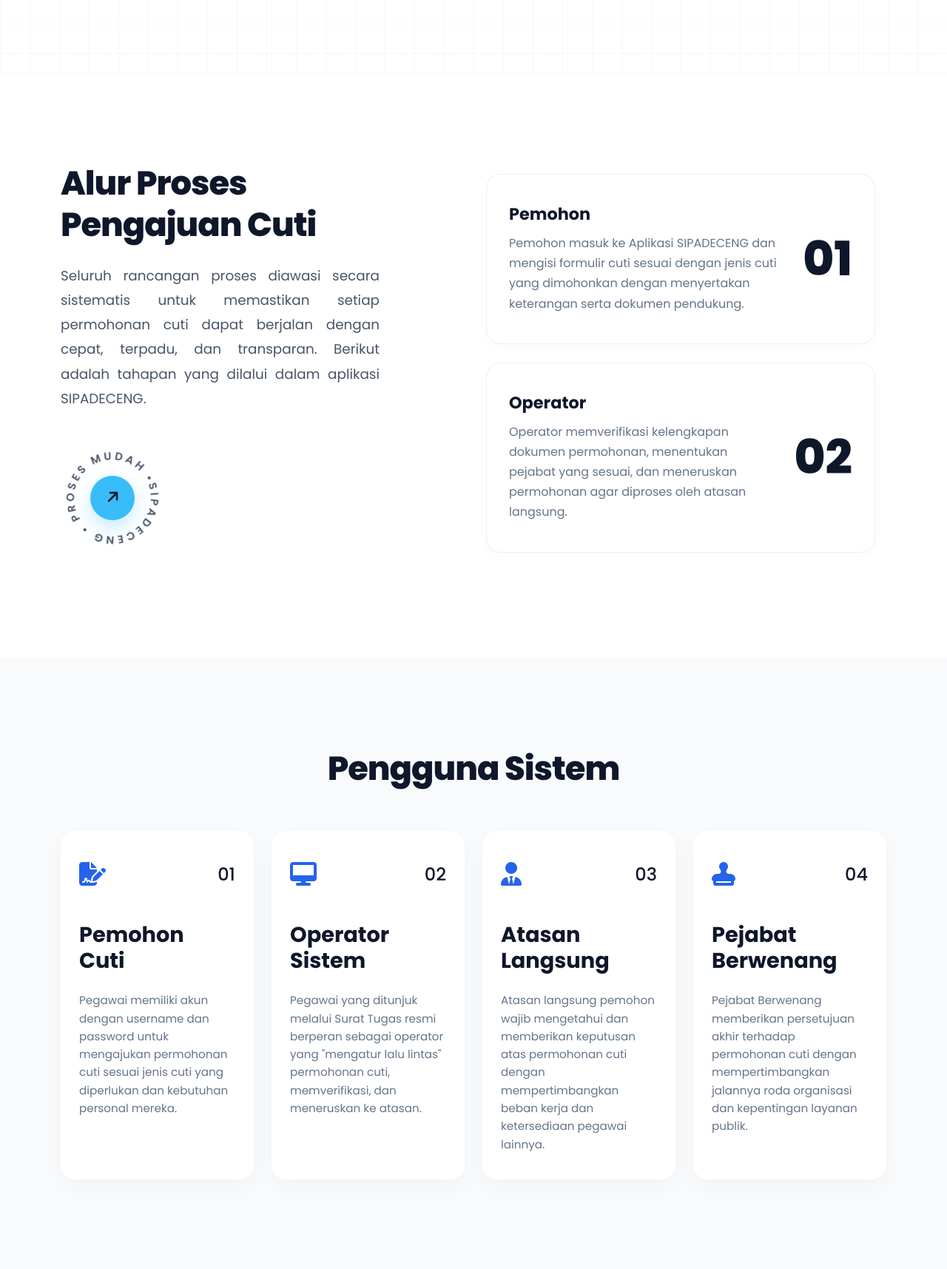
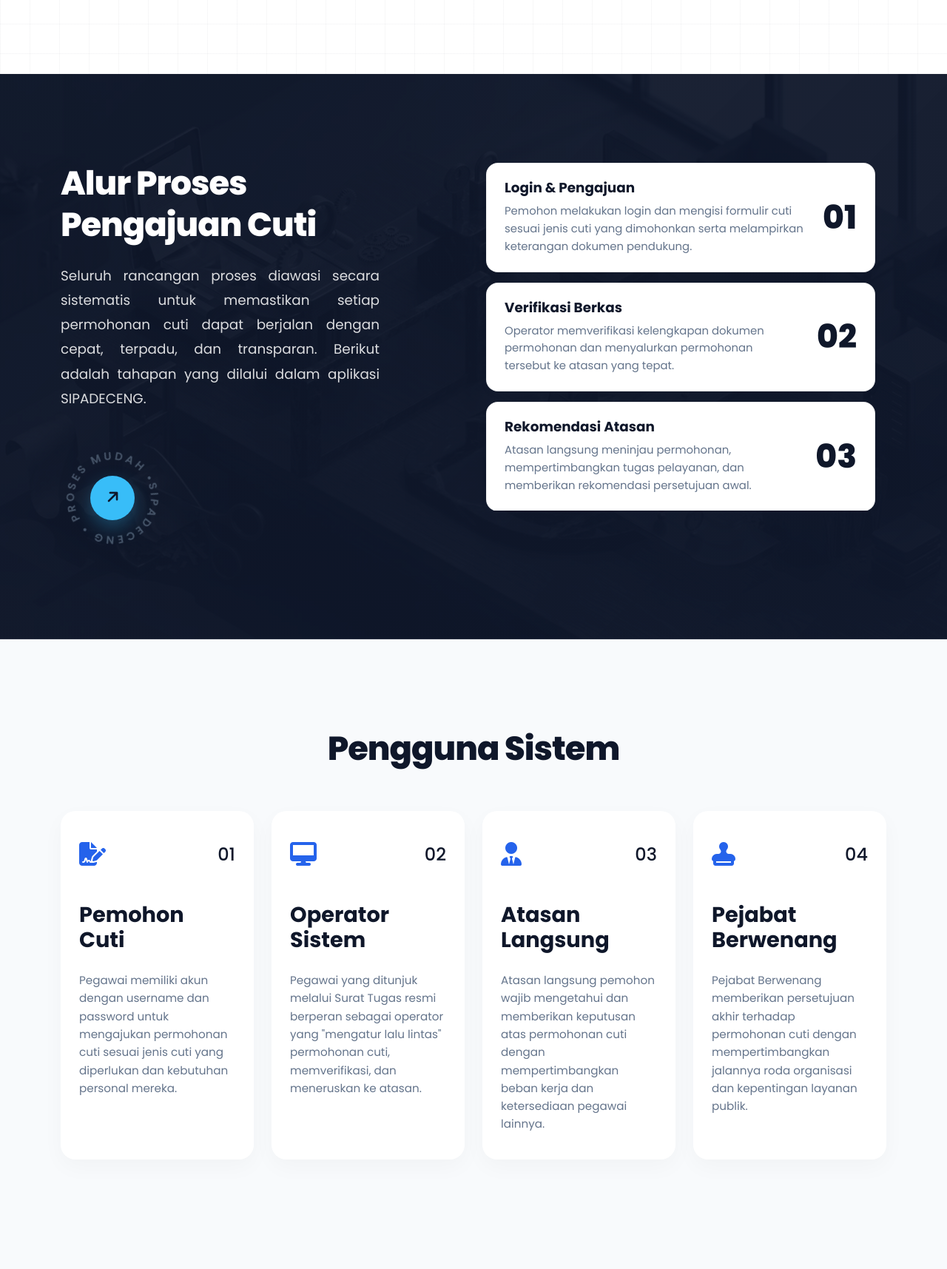
Before and after one commit to Jallrijal/sipadeceng-unfinished, a PHP site: page / in a window 1280 px wide. Shown: the part 2394-4109 px from the top of the page at 74% size. Run offline with PHP 8.4, Linux system fonts and the light colour scheme; some libraries are stand-ins or nearby versions.

Commit message:
Fix alur section

```diff
--- a/app/views/auth/landingpage/_alur.php
+++ b/app/views/auth/landingpage/_alur.php
@@ -10,7 +10,7 @@
 						Seluruh rancangan proses diawasi secara sistematis untuk memastikan setiap permohonan cuti dapat berjalan dengan cepat, terpadu, dan transparan. Berikut adalah tahapan yang dilalui dalam aplikasi SIPADECENG.
 					</p>
 
-					<div class="alur-circular-wrapper mt-5" data-aos="fade-up" data-aos-delay="200">
+					<div class="alur-circular-wrapper mt-5 d-none d-md-flex" data-aos="fade-up" data-aos-delay="200">
 						<a href="#pengguna" class="btn-alur-circle">
 							<i class="fas fa-arrow-up border-0"></i>
 						</a>
@@ -27,14 +27,13 @@
 			<!-- Right Scrollable Cards -->
 			<div class="col-lg-6 offset-lg-1" data-aos="fade-left">
 				<div class="alur-scroll-container" id="alur-scroll-container">
-
 					<!-- Card 01 -->
 					<div class="alur-item" data-step="1">
 						<div class="alur-item-bg"></div>
 						<div class="alur-item-content">
 							<div class="alur-text">
-								<h3>Pemohon</h3>
-								<p>Pemohon masuk ke Aplikasi SIPADECENG dan mengisi formulir cuti sesuai dengan jenis cuti yang dimohonkan dengan menyertakan keterangan serta dokumen pendukung.</p>
+								<h3>Login & Pengajuan</h3>
+								<p>Pemohon melakukan login dan mengisi formulir cuti sesuai jenis cuti yang dimohonkan serta melampirkan keterangan dokumen pendukung.</p>
 							</div>
 							<div class="alur-number">01</div>
 						</div>
@@ -45,8 +44,8 @@
 						<div class="alur-item-bg"></div>
 						<div class="alur-item-content">
 							<div class="alur-text">
-								<h3>Operator</h3>
-								<p>Operator memverifikasi kelengkapan dokumen permohonan, menentukan pejabat yang sesuai, dan meneruskan permohonan agar diproses oleh atasan langsung.</p>
+								<h3>Verifikasi Berkas</h3>
+								<p>Operator memverifikasi kelengkapan dokumen permohonan dan menyalurkan permohonan tersebut ke atasan yang tepat.</p>
 							</div>
 							<div class="alur-number">02</div>
 						</div>
@@ -57,8 +56,8 @@
 						<div class="alur-item-bg"></div>
 						<div class="alur-item-content">
 							<div class="alur-text">
-								<h3>Atasan Langsung</h3>
-								<p>Atasan langsung menerima permohonan, meninjau ketersediaan pegawai lainnya, dan memperhitungkan tugas pelayanan dalam memberikan persetujuan atau penolakan dengan catatan.</p>
+								<h3>Rekomendasi Atasan</h3>
+								<p>Atasan langsung meninjau permohonan, mempertimbangkan tugas pelayanan, dan memberikan rekomendasi persetujuan awal.</p>
 							</div>
 							<div class="alur-number">03</div>
 						</div>
@@ -69,14 +68,36 @@
 						<div class="alur-item-bg"></div>
 						<div class="alur-item-content">
 							<div class="alur-text">
-								<h3>Pejabat Berwenang</h3>
-								<p>Pejabat Berwenang memberikan persetujuan akhir sesuai hasil verifikasi. Setelah disetujui, permohonan cuti dinyatakan selesai dan SK Cuti dapat diunduh langsung oleh pemohon.</p>
+								<h3>Finalisasi Keputusan</h3>
+								<p>Pejabat Berwenang meninjau ulang dan memberikan persetujuan akhir serta pengesahan atas permohonan cuti.</p>
 							</div>
 							<div class="alur-number">04</div>
 						</div>
 					</div>
 
-				</div>
+					<!-- Card 05 -->
+					<div class="alur-item" data-step="5">
+						<div class="alur-item-bg"></div>
+						<div class="alur-item-content">
+							<div class="alur-text">
+								<h3>Penerbitan SK</h3>
+								<p>Sistem secara otomatis membuat dan menerbitkan Surat Keputusan (SK) Cuti yang telah ditandatangani secara elektronik.</p>
+							</div>
+							<div class="alur-number">05</div>
+						</div>
+					</div>
+
+					<!-- Card 06 -->
+					<div class="alur-item" data-step="6">
+						<div class="alur-item-bg"></div>
+						<div class="alur-item-content">
+							<div class="alur-text">
+								<h3>Unduh Dokumen</h3>
+								<p>Permohonan selesai! Pemohon dapat langsung mengunduh SK Cuti yang telah disahkan kapan saja dari *dashboard*.</p>
+							</div>
+							<div class="alur-number">06</div>
+						</div>
+					</div>				</div>
 			</div>
 		</div>
 	</div>
--- a/public/css/auth/welcome.css
+++ b/public/css/auth/welcome.css
@@ -480,9 +480,9 @@ body {
 /* =================== ALUR SECTION (REDESIGN) =================== */
 .section-alur-new {
     padding: 120px 0;
-    background-color: #ffffff;
+    background: linear-gradient(135deg, rgba(15, 23, 42, 0.92) 0%, rgba(15, 23, 42, 0.98) 100%), url('../../images/about.jpg') center/cover no-repeat;
     position: relative;
-    border-bottom: 1px solid rgba(0,0,0,0.03);
+    border-bottom: 1px solid rgba(255,255,255,0.05);
 }
 
 .alur-sticky-wrapper {
@@ -501,14 +501,14 @@ body {
 .alur-heading-main {
     font-size: clamp(2rem, 3.5vw, 3.5rem);
     font-weight: 800;
-    color: #0f172a;
+    color: #ffffff;
     line-height: 1.25;
     letter-spacing: -1px;
 }
 
 .alur-desc-main {
     font-size: 1.15rem;
-    color: #475569;
+    color: rgba(255, 255, 255, 0.85);
     line-height: 1.8;
     text-align: justify;
 }
@@ -563,9 +563,8 @@ body {
 .alur-scroll-container {
     padding-right: 15px;
     padding-left: 5px;
-    padding-top: 15px;
-    padding-bottom: 25px;
-    max-height: 550px;
+    padding-bottom: 20px;
+    max-height: 470px;
     overflow-y: auto;
     scrollbar-width: thin; /* Firefox */
     scrollbar-color: #cbd5e1 transparent; /* Firefox */
@@ -589,16 +588,16 @@ body {
 }
 @media (max-width: 991.98px) {
     .alur-scroll-container {
-        max-height: 450px;
+        max-height: 470px;
         margin-top: 40px;
     }
 }
 
 .alur-item {
     position: relative;
-    border-radius: 20px;
-    padding: 40px 30px;
-    margin-bottom: 25px;
+    border-radius: 16px;
+    padding: 22px 24px;
+    margin-bottom: 14px;
     background-color: #ffffff;
     border: 1px solid rgba(0,0,0,0.06);
     transition: all 0.4s cubic-bezier(0.165, 0.84, 0.44, 1);
@@ -623,21 +622,21 @@ body {
     padding-right: 25px;
 }
 .alur-text h3 {
-    font-size: 1.4rem;
+    font-size: 1.15rem;
     font-weight: 700;
     color: #0f172a;
-    margin-bottom: 12px;
+    margin-bottom: 8px;
     transition: color 0.4s ease;
 }
 .alur-text p {
-    font-size: 1rem;
+    font-size: 0.93rem;
     color: #64748b;
     margin: 0;
-    line-height: 1.7;
+    line-height: 1.6;
     transition: color 0.4s ease;
 }
 .alur-number {
-    font-size: 4rem;
+    font-size: 2.75rem;
     font-weight: 800;
     color: #0f172a;
     transition: color 0.4s ease;
@@ -649,22 +648,23 @@ body {
 .alur-item-bg {
     position: absolute;
     top: 0; left: 0; right: 0; bottom: 0;
-    background: linear-gradient(135deg, rgba(15, 23, 42, 0.85) 0%, rgba(15, 23, 42, 0.95) 100%), url('../../images/about.jpg') center/cover no-repeat;
-    opacity: 0;
+    background: linear-gradient(135deg, #1e293b 0%, #0f172a 100%);
+    opacity: 1;
     z-index: 1;
-    transition: opacity 0.4s cubic-bezier(0.165, 0.84, 0.44, 1);
+    transform: scaleX(0);
+    transform-origin: left;
+    transition: transform 0.4s cubic-bezier(0.165, 0.84, 0.44, 1);
 }
 
 /* Active or Hover State */
 .alur-item.active,
 .alur-item:hover {
-    transform: translateY(-5px);
     box-shadow: 0 15px 35px rgba(0,0,0,0.15);
     border-color: transparent;
 }
 .alur-item.active .alur-item-bg,
 .alur-item:hover .alur-item-bg {
-    opacity: 1;
+    transform: scaleX(1);
 }
 .alur-item.active .alur-text h3,
 .alur-item:hover .alur-text h3 {
@@ -672,11 +672,11 @@ body {
 }
 .alur-item.active .alur-text p,
 .alur-item:hover .alur-text p {
-    color: rgba(255, 255, 255, 0.85);
+    color: rgba(255, 255, 255, 0.9);
 }
 .alur-item.active .alur-number,
 .alur-item:hover .alur-number {
-    color: #38bdf8; /* Cyan accent matching the circular button */
+    color: #38bdf8; /* Cyan */
 }
 
 /* =================== SIAPA SAJA SECTION (REDESIGN) =================== */
```
